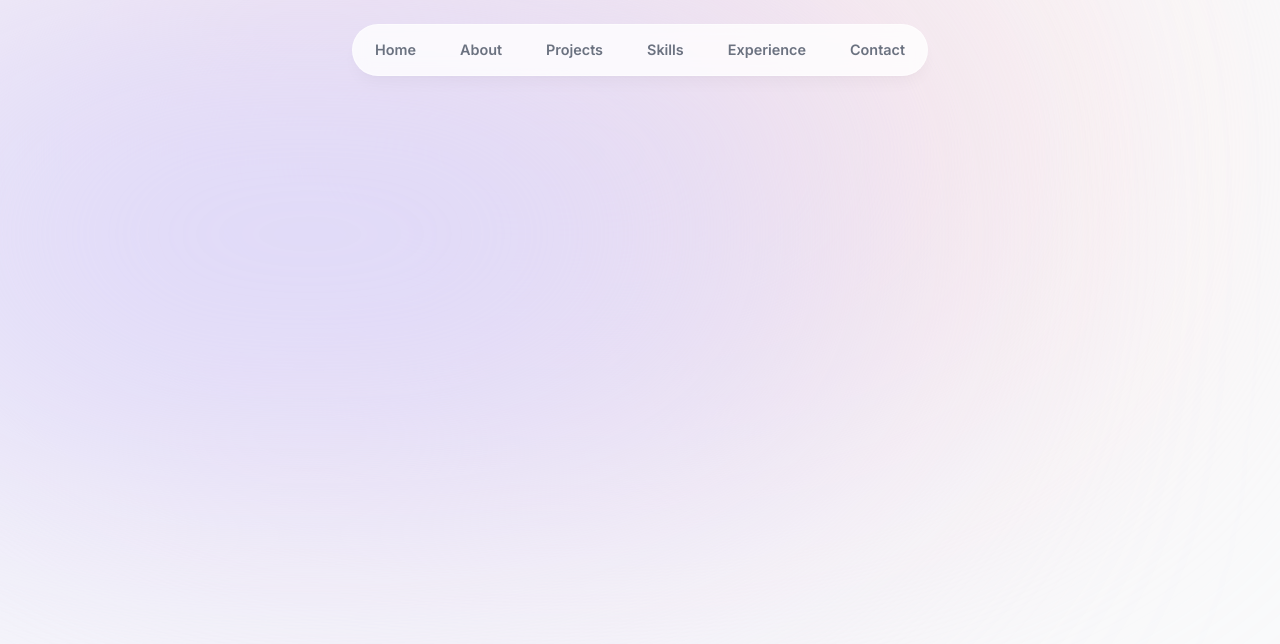
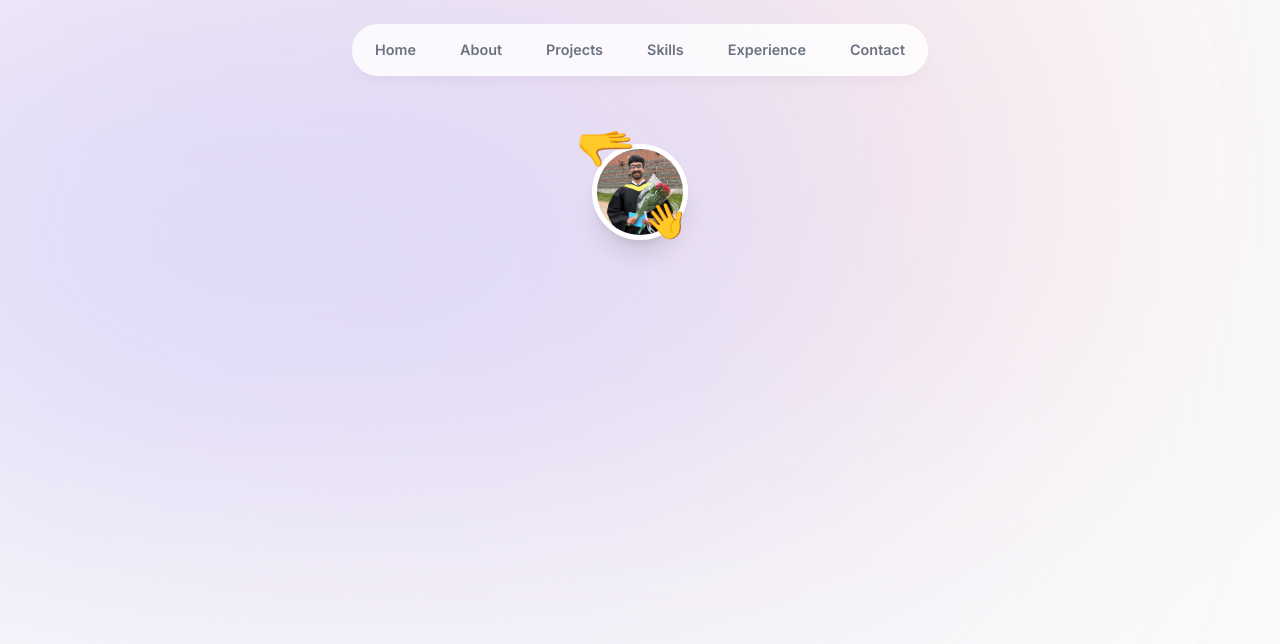
Before and after one commit to kunduarjun/portfolio, a Next.js app: page / in a window 1280 px wide. Shown: the top 644 px of the page. Built offline with nearby package versions, Linux system fonts and the light colour scheme.

Commit message:
Added Headshot (with emojis)

```diff
--- a/app/layout.tsx
+++ b/app/layout.tsx
@@ -16,7 +16,7 @@ export default function RootLayout({
 }) {
   return (
     <html lang="en">
-      <body className={`${inter.className} bg-gray-50 text-gray-950 relative`}>
+      <body className={`${inter.className} bg-gray-50 text-gray-950 relative pt-28 sm:pt-36`}>
         <div className="bg-[#fbe2e3] absolute top-[-6rem] -z-10 right-[11rem] h-[31.25rem] w-[31.25rem] rounded-full blur-[10rem] sm:w-[68.75rem]"></div>
         <div className="bg-[#dbd7fb] absolute top-[-1rem] -z-10 left-[-35rem] h-[31.25rem] w-[50rem] rounded-full blur-[10rem] sm:w-[68.75rem] md:left-[-33rem] lg:left-[-28rem] xl:left-[-15rem] 2xl:left-[-5rem]"></div>
 
--- a/app/page.tsx
+++ b/app/page.tsx
@@ -1,7 +1,9 @@
+import Intro from '@/components/intro';
+
 export default function Home() {
   return (
     <main className="">
-
+      <Intro />
     </main>
   )
 }
--- /dev/null
+++ b/components/intro.tsx
@@ -0,0 +1,23 @@
+import React from 'react'
+import Image from "next/image";
+import Headshot from '@/public/Headshot.jpeg';
+
+export default function Intro() {
+  return (
+    <section>
+        <div className="flex items-center justify-center">
+            <div className="relative">
+                <Image
+                    src={Headshot} alt="Arjun's Headshot" width="192" height="192" quality="95" priority={true} className="h-24 w-24 rounded-full object-cover border-[0.35rem] border-white shadow-xl"
+                    />
+                <span className="absolute text-5xl -top-5 -left-4">
+                    🫳
+                </span>
+                <span className="absolute text-4xl -bottom-0 -right-0">
+                    👋
+                </span>
+            </div>
+        </div>
+    </section>
+  )
+}
```
Also changed, not shown: public/Headshot.jpeg (added).
